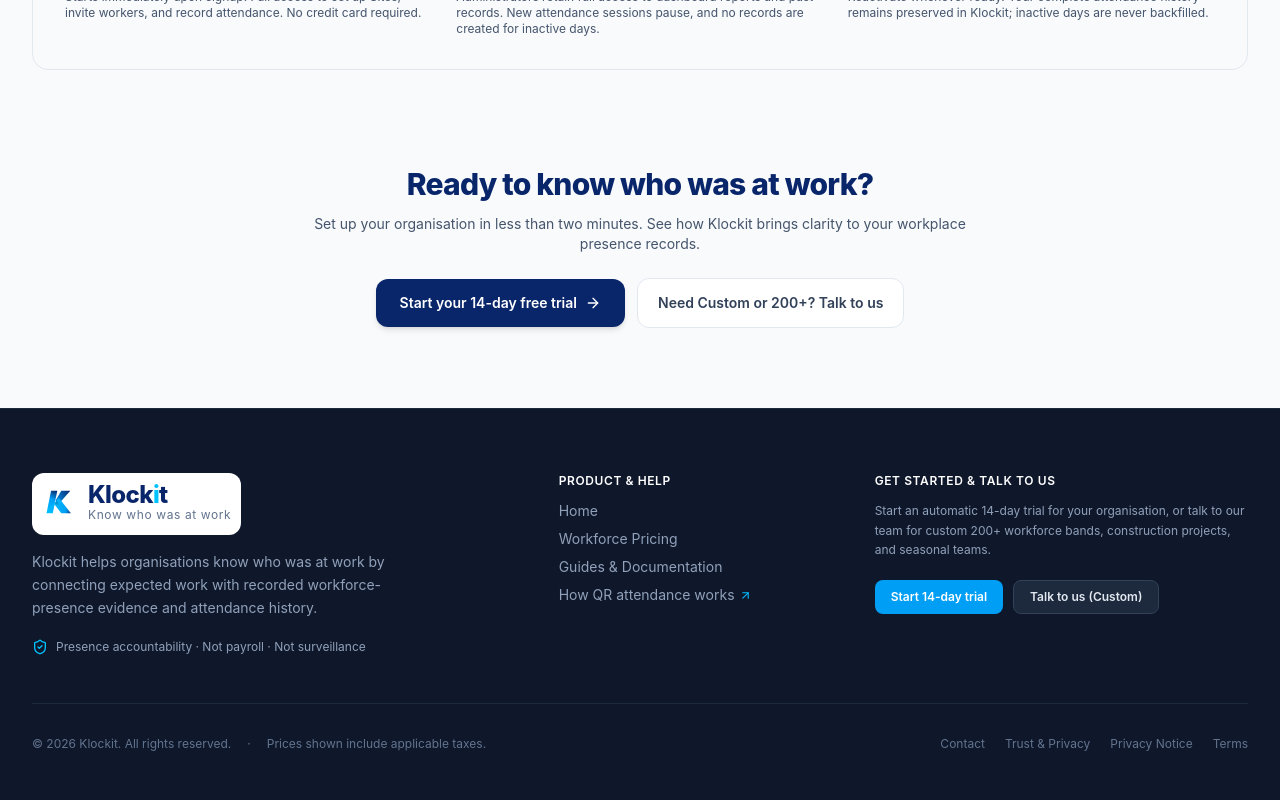
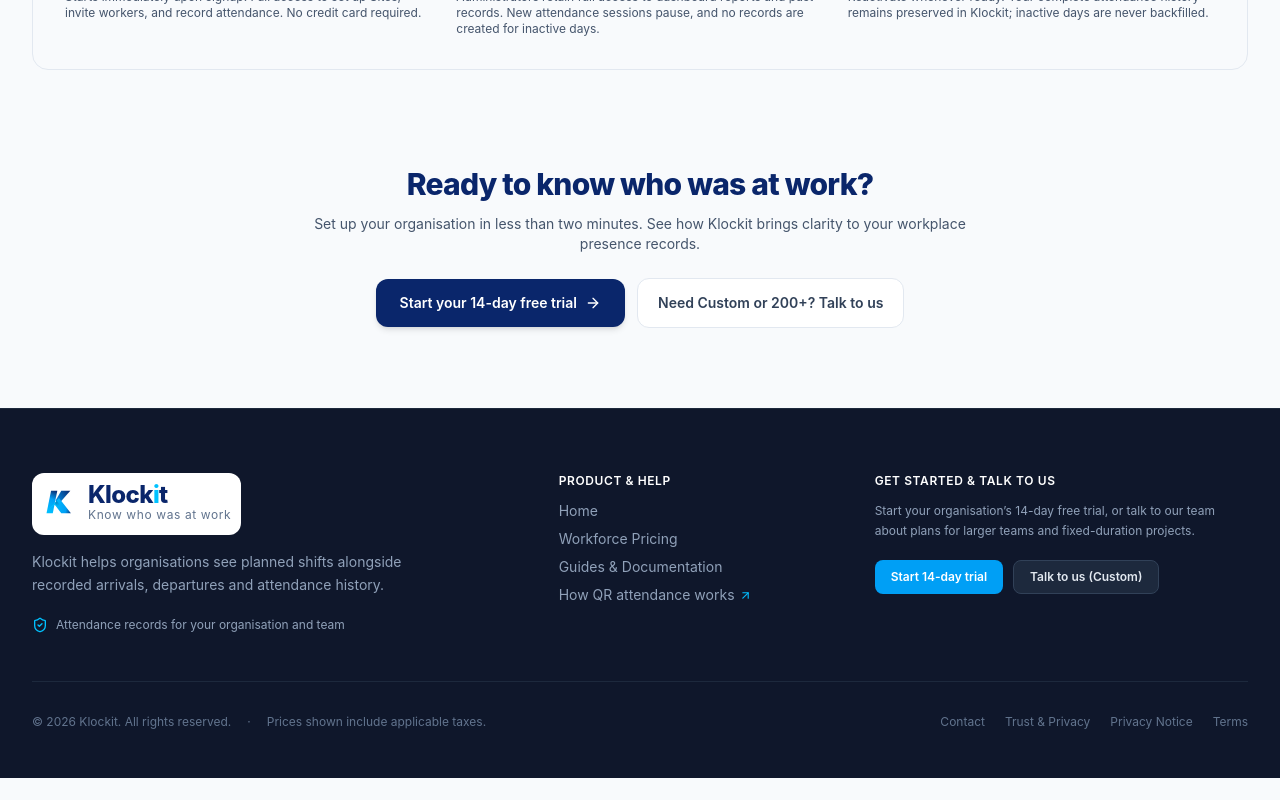
Before and after one commit to Fkenogo/klockit-web-prototype, a React (Vite) app: page / in a window 1280 px wide. Shown: the part 3612-4412 px from the top of the page. After the commit the page ends 4390 px from the top, so only its background shows below. Built offline with nearby package versions, Linux system fonts and the light colour scheme.

Commit message:
Refine website copy to match Klockit product truth

```diff
--- a/src/components/Footer.tsx
+++ b/src/components/Footer.tsx
@@ -25,11 +25,11 @@ export function Footer({ onNavigate, onOpenContactModal, onOpenTrialModal }: Foo
               <KlockitLogo variant="full" size="md" />
             </div>
             <p className="text-sm text-slate-400 max-w-sm leading-relaxed">
-              Klockit helps organisations know who was at work by connecting expected work with recorded workforce-presence evidence and attendance history.
+              Klockit helps organisations see planned shifts alongside recorded arrivals, departures and attendance history.
             </p>
             <div className="flex items-center gap-2 text-xs text-slate-400 pt-1">
               <ShieldCheck size={16} className="text-[#00C2FF]" />
-              <span>Presence accountability · Not payroll · Not surveillance</span>
+              <span>Attendance records for your organisation and team</span>
             </div>
           </div>
 
@@ -81,7 +81,7 @@ export function Footer({ onNavigate, onOpenContactModal, onOpenTrialModal }: Foo
               Get Started & Talk to Us
             </h4>
             <p className="text-xs text-slate-400 leading-relaxed">
-              Start an automatic 14-day trial for your organisation, or talk to our team for custom 200+ workforce bands, construction projects, and seasonal teams.
+              Start your organisation’s 14-day free trial, or talk to our team about plans for larger teams and fixed-duration projects.
             </p>
             <div className="pt-2 flex flex-col sm:flex-row gap-2.5">
               <button
```
